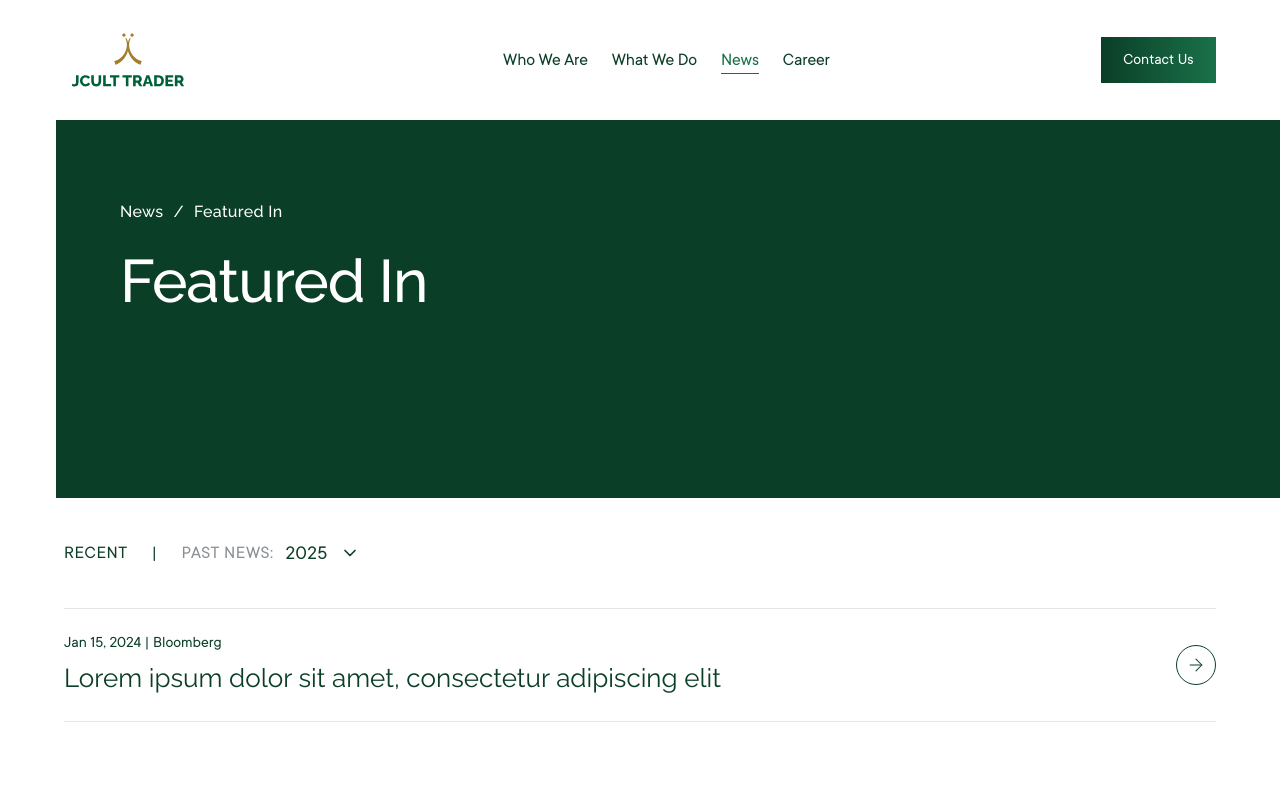
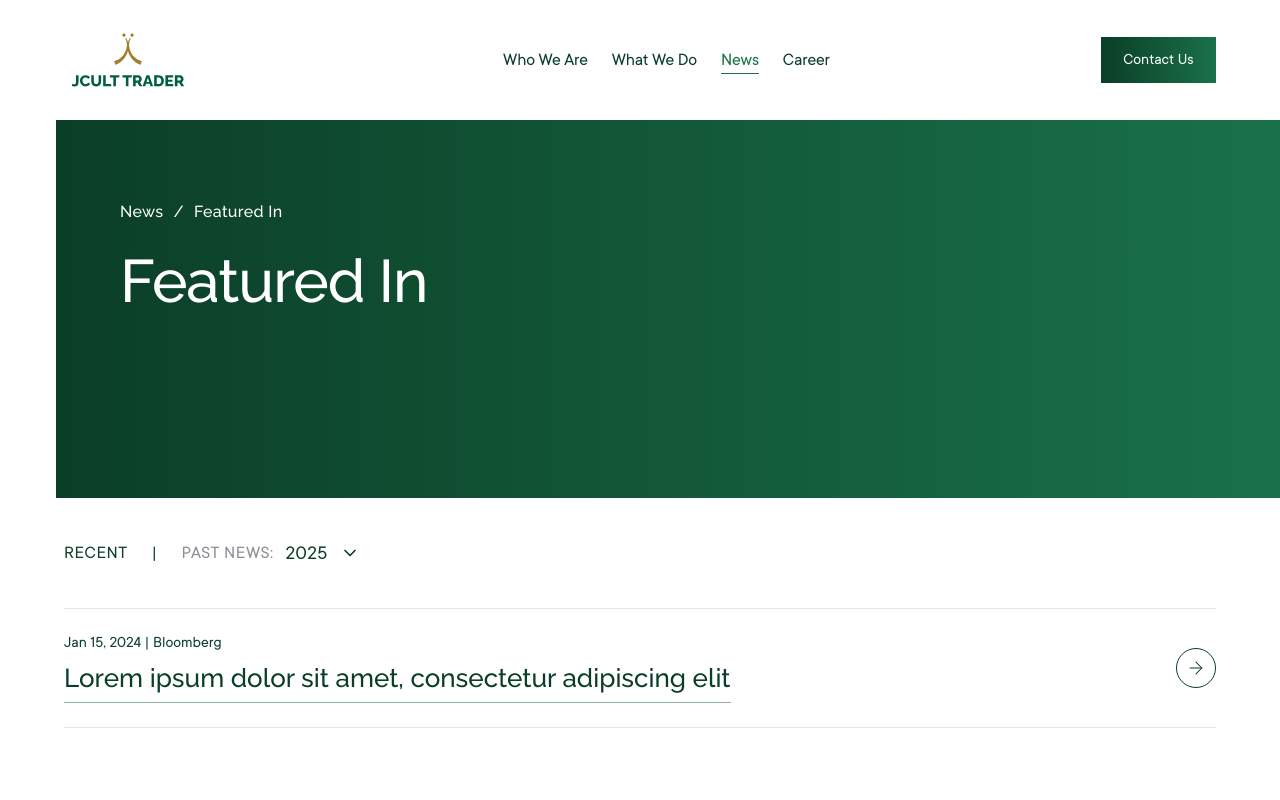
Before and after one commit to CodeWhiz-101/Jcult, a Next.js app: page /news/featured-in in a window 1280 px wide. Shown: the top 800 px of the page. Built offline with nearby package versions, Linux system fonts and the light colour scheme.

Commit message:
chore: force vercel rebuild

```diff
--- a/src/app/news/featured-in/page.tsx
+++ b/src/app/news/featured-in/page.tsx
@@ -33,7 +33,7 @@ export default function InTheMedia() {
 
         {/* ================= HERO ================= */}
         <section className="relative overflow-visible mb-0">
-          <div className="bg-[var(--brand-green-1)] ml-7 md:ml-10 lg:ml-12 xl:ml-14">
+          <div className="bg-primary ml-7 md:ml-10 lg:ml-12 xl:ml-14">
             <div className="container-responsive">
               <div className="pt-22 md:pt-26 lg:pt-30 pb-38 md:pb-42 lg:pb-46">
 
@@ -167,13 +167,14 @@ export default function InTheMedia() {
                    <div style={{ overflow: 'hidden' }}>
  <h3
   className="
+    relative
+    inline-block
+    pb-1.5
     font-brand
+    font-medium
     text-[24px] md:text-[26px]
-      text-medium
     leading-snug
-
     text-[var(--brand-green-1)]
-      max-w-[820px]
   "
   style={{
     transform: reveal ? 'translateX(0)' : 'translateX(-120%)',
@@ -182,8 +183,36 @@ export default function InTheMedia() {
                  opacity 600ms ease ${150 + i * 80}ms`,
   }}
 >
+
   {item.title}
+
+  {/* REVEAL UNDERLINE */}
+ <span
+  aria-hidden
+  className="
+    absolute
+    left-0
+    bottom-0
+    w-full
+    origin-left
+  "
+  style={{
+    height: '0.5px',
+    backgroundColor: 'rgba(20, 83, 45, 0.45)', // lighter green
+    transform: reveal ? 'scaleX(1)' : 'scaleX(0)',
+    opacity: reveal ? 1 : 0,
+    transition: `
+      transform 600ms cubic-bezier(0.22,1,0.36,1) ${450 + i * 80}ms,
+      opacity 400ms ease ${450 + i * 80}ms
+    `,
+  }}
+/>
+
+
 </h3>
+
+
+
 </div>
 
                   </div>
--- a/src/app/who-we-are/our-culture/page.tsx
+++ b/src/app/who-we-are/our-culture/page.tsx
@@ -8,6 +8,7 @@ import FadeLeft from '@/components/animation/FadeLeft';
 import FadeUp from '@/components/animation/FadeUp';
 import PageBreadcrumb from '@/components/ui/PageBreadcrumb';
 import { useEffect, useRef, useState } from 'react';
+
 
 export default function OurCulture() {
   const sectionRef = useRef<HTMLDivElement>(null);
@@ -145,10 +146,10 @@ useEffect(() => {
     leading-[1.12]
   "
 >
-  <span className="block font-semibold text-[var(--brand-green-1)]">
+  <span className="block font-medium text-[var(--brand-green-1)]">
     Insight Over
   </span>
-  <span className="block font-semibold text-[var(--brand-green-2)]">
+  <span className="block font-medium text-[var(--brand-green-2)]">
     Hierarchy
   </span>
 </h2>
@@ -196,10 +197,10 @@ useEffect(() => {
     leading-[1.12]
   "
 >
-  <span className="block font-semibold text-[var(--brand-green-1)]">
+  <span className="block font-medium text-[var(--brand-green-1)]">
     A Headquarters Built
   </span>
-  <span className="block font-semibold text-[var(--brand-green-2)]">
+  <span className="block font-medium text-[var(--brand-green-2)]">
     for Collaboration
   </span>
 </h2>
```
Also changed, not shown: 1 other file (tests, documents, lock files or other folders). Lines whose indentation alone changed are shown as unchanged.
